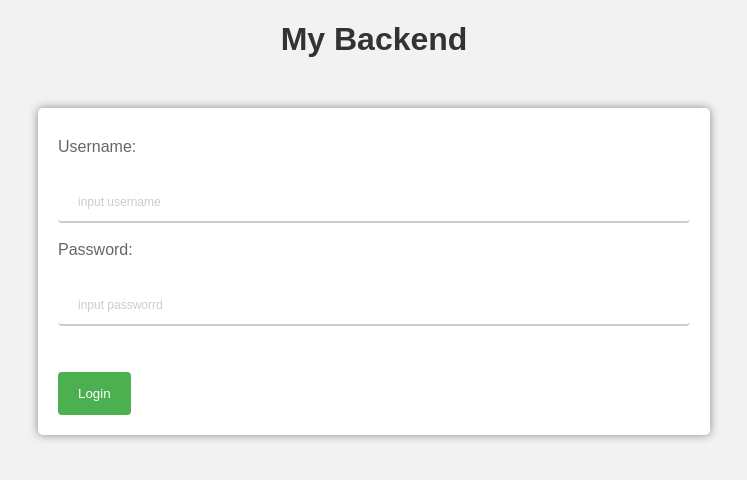
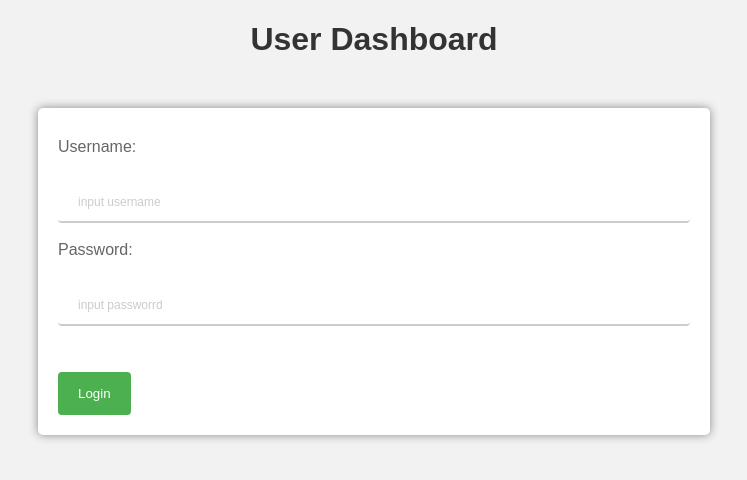
Before and after one commit to PandaRyshan/ladder, a plain HTML site: page config/www/index.html in a window 1280 px wide. Shown: the whole page, without its empty margins (266-1013 px from the left). Drawn offline with Linux system fonts and the light colour scheme.

Commit message:
update web title

```diff
--- a/config/www/index.html
+++ b/config/www/index.html
@@ -121,7 +121,7 @@
 </head>
 
 <body>
-    <h1>My Backend</h1>
+    <h1>User Dashboard</h1>
     <form>
         <label for="username">Username:</label><br>
         <input type="text" id="username" name="username" placeholder="input username"><br>
```
